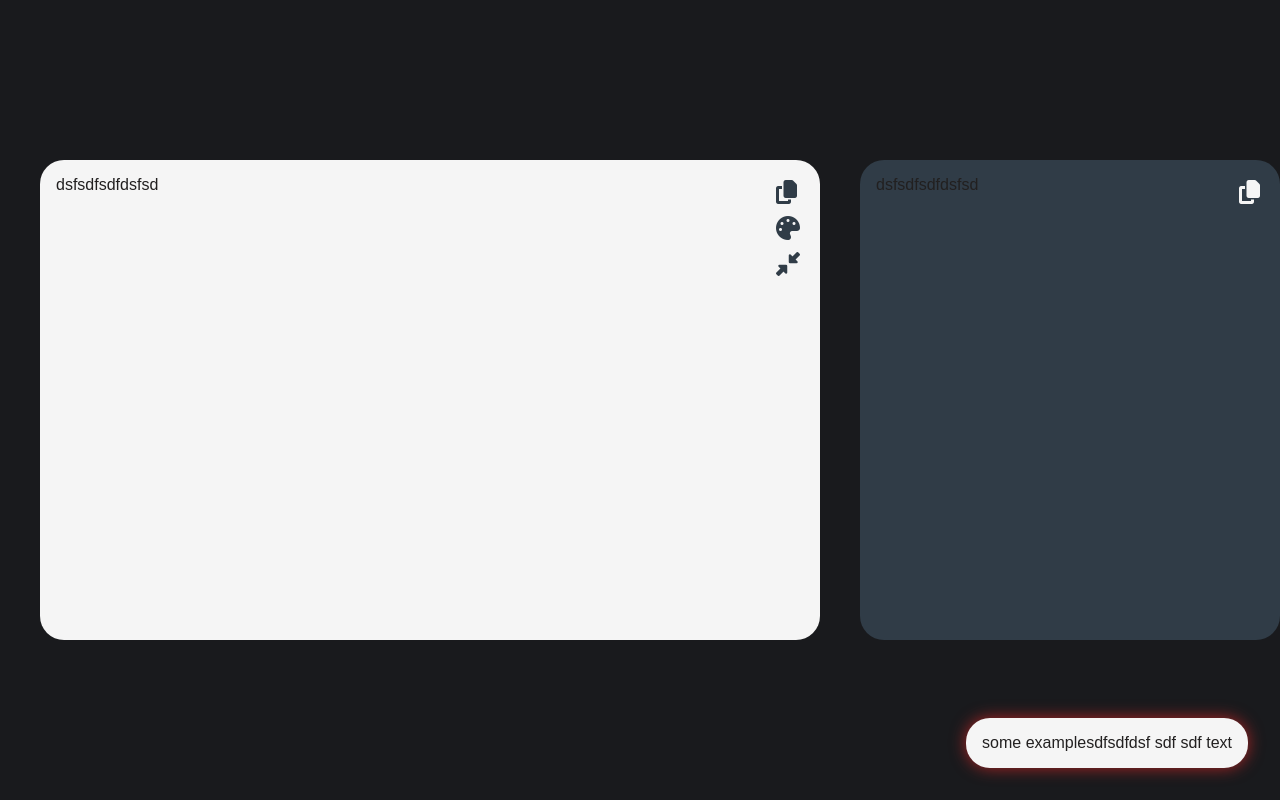
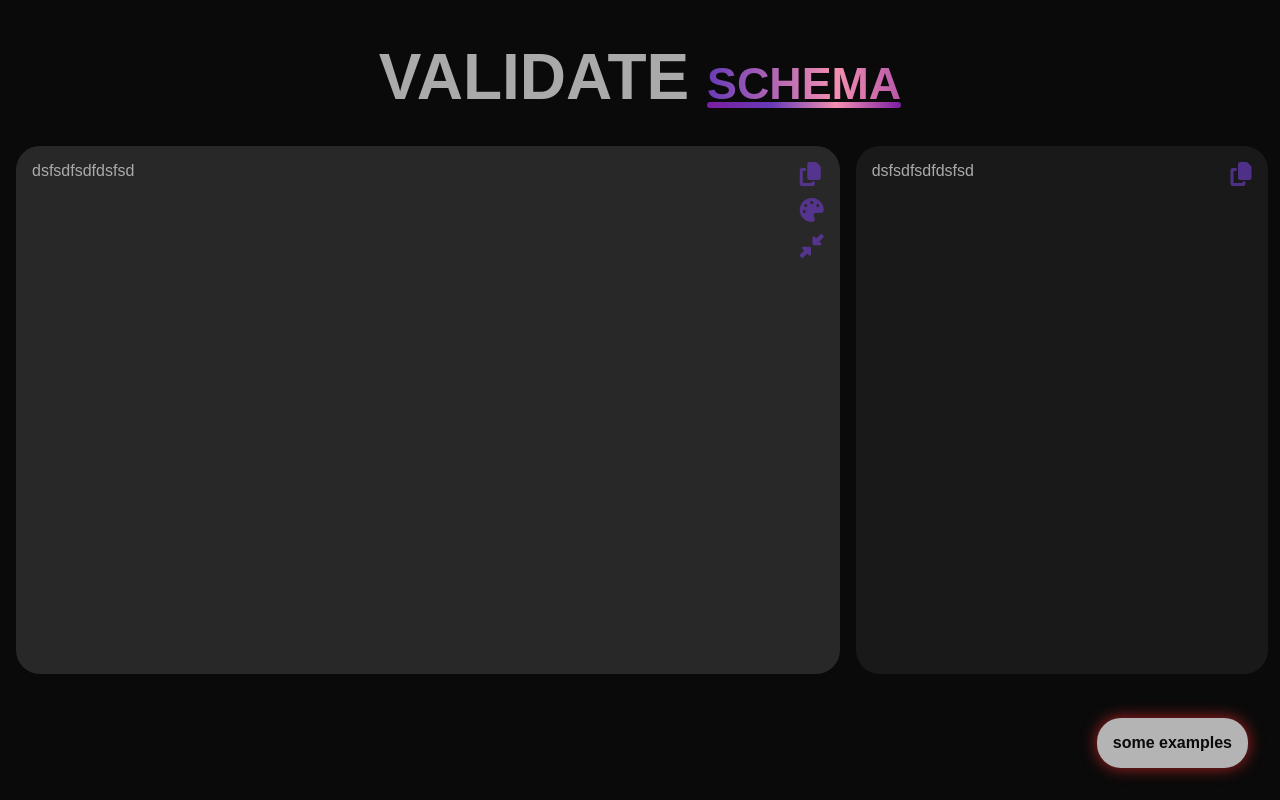
Before and after one commit to dev0Guy/validator, a website: page index.html in a window 1280 px wide. Drawn offline with Linux system fonts and the light colour scheme.

Commit message:
change color-skin & on text select

```diff
--- a/index.html
+++ b/index.html
@@ -10,8 +10,12 @@
 </head>
 
 <body>
+    <h1 class="title">
+        <span>Validate </span>
+        <span class="gradient-text">schema</span>
+    </h1>
+    <section class="main-page">
 
-    <section class="main-page">
         <div class="json-card">
             <p class="card-text" contentEditable='true'>dsfsdfsdfdsfsd</p>
             <footer class="function-footer">
@@ -30,7 +34,7 @@
 
     </section>
     <div class="pop-up error">
-        some examplesdfsdfdsf sdf sdf  text
+        some examples
     </div>
     <script src="./script.js"></script>
 </body>
--- a/script.js
+++ b/script.js
@@ -30,6 +30,7 @@ function onCtrlC(elem, child){
     })
 }
 
+
 Array.from(collection).forEach(function (element) {
     activateAnimtionClass(element,"animation-onclick");
 });
--- a/style.css
+++ b/style.css
@@ -1,18 +1,19 @@
 @import url('https://fonts.googleapis.com/css2?family=Poppins:ital,wght@1,900&family=Roboto:wght@300&display=swap');
 
 :root{
-    --card-bg-color: #F5F5F5;
-    --dark-card-bg-color: #303c47;
+    --card-bg-color: rgb(40, 40, 40);
+    --dark-card-bg-color: rgb(25, 25, 25);
     --error-color: rgba(182, 37, 37, 0.933);
-    --correct-color: #2e8555;
+    --popup-bg-color: rgb(180, 180, 180);
     --main-card-width: 100vmin;
-    --bg-color: #191a1d;
+    --bg-color: rgb(10, 10, 10);
     --card-height: 70vmin;
-    --color: #222020;
-    --color-hover: #6697c5;
     --padding: 2vmin;
     --icon-font-size: clamp(1rem, 4vmin, 1.5rem);
-
+    --grad-purple: rgb(123, 31, 162);
+    --grad-violet: rgb(103, 58, 183);
+    --grad-pink: rgb(244, 143, 177);
+    --text-color: rgb(170, 170, 170);
 }
 
 *,
@@ -22,6 +23,9 @@
     position: relative;
     padding: 0;
     margin: 0;
+}
+::selection{
+    background-color: var(--grad-purple);
 }
 
 ::-webkit-scrollbar {
@@ -40,15 +44,12 @@
     border-radius: 1vmin;
 }
 
-
-
 @keyframes onclick {
     0%{transform: scale(1);}
     33%{transform: scale(1.5); opacity: 1;}
     66%{transform: scale(.5); opacity: .5;}
-    100%{transform: scale(1); opacity: 1;}
+    100%{transform: scale(1); opacity: .7;}
 }
-
 
 @keyframes popUp {
     0%{transform: scale(.5); opacity: 0;}
@@ -56,12 +57,22 @@
     100%{opacity: 1;}
 }
 
+@keyframes background-pan {
+    from{
+        background-position: 0% center;
+    }
+    to{
+        background-position: -200% center;
+    }
+}
+
+
 html,
 body{
     font-family: "Rubik", sans-serif;
     background-color: var(--bg-color);
     word-wrap: break-word;
-    color: var(--color);
+    color: var(--text-color);
     min-height: 100vh;
 }
 
@@ -77,6 +88,49 @@ body{
     --shadow-color: var(--correct-color);
 }
 
+.title{
+    top: 5vmin;
+    font-size: 4rem;
+    text-align: center;
+    height: fit-content;
+    color: var( --text-color);
+    text-transform: uppercase;
+}
+
+.gradient-text{
+    animation: background-pan 3s linear infinite;
+    background: linear-gradient(
+        to right,
+        var(--grad-purple),
+        var(--grad-violet),
+        var(--grad-pink),
+        var(--grad-purple)
+    );
+    background-clip: text;
+    color: transparent;
+    background-size: 200%;
+    white-space: nowrap;
+    font-size: .7em;
+}
+
+
+
+.gradient-text::before{
+    animation: background-pan 1s linear infinite;
+    content: '';
+    position: absolute;
+    height: 0.125em;
+    width: 100%;
+    left: 0%; bottom: -0em;
+    border-radius: 0.2em;
+    background: linear-gradient(
+        to right,
+        var(--grad-purple),
+        var(--grad-violet),
+        var(--grad-pink),
+        var(--grad-purple)
+    );
+}
 
 
 .function-footer{
@@ -84,15 +138,9 @@ body{
     font-size: var(--icon-font-size);
     color: var(--dark-card-bg-color);
     position: absolute;
-    top: calc(var(--gap)/2); right:calc(var(--gap)/2);
+    top: calc(var(--gap)); right:calc(var(--gap));
     display: flex; flex-direction: column;
     gap: max(.5vmin,.5em);
-}
-
-
-.function-footer  *:hover{
-    color: var(--color-hover);
-    transition: color .2s ease-out;
 }
 
 .animation-onclick{
@@ -100,24 +148,27 @@ body{
     animation-direction:alternate;
 }
 
-
-.schema-card .function-footer{
-    color: var(--card-bg-color);
-}
-
 .function-footer > *{
     -webkit-user-select: none;
     -ms-user-select: none;
     user-select: none;
+    color: var(--grad-violet);
+    opacity: .7;
 }
 
+.function-footer > *:hover{
+    transition: opacity .2s ease-in-out;
+    opacity: 1;
+}
+
+
 .main-page{
-    --gap: 5vmin;
+    --gap: 2vmin;
     position: relative;
-    top: 15vmin; bottom: 15vmin;
+    top: 7vmin; bottom: 23vmin;
     width: 100%; height: 70vh;
     display: grid;
-    grid-template-columns: 65% 35%;
+    grid-template-columns: 66% 33%;
     gap: max(1em, var(--gap));
     padding: var(--gap);
 }
@@ -131,8 +182,8 @@ body{
 }
 
 .json-card , .schema-card{
-    width: 100%;
     min-height: 6rem;
+    max-width: 100%;
 }
 
 .schema-card{
@@ -147,6 +198,9 @@ body{
     width: auto; height: fit-content;
     animation: popUp 1.7s;
     animation-iteration-count: 1;
+    background-color: var(--popup-bg-color);
+    color: var(--bg-color);
+    font-weight: bold;
 }
 
 * > .card-text{
```
